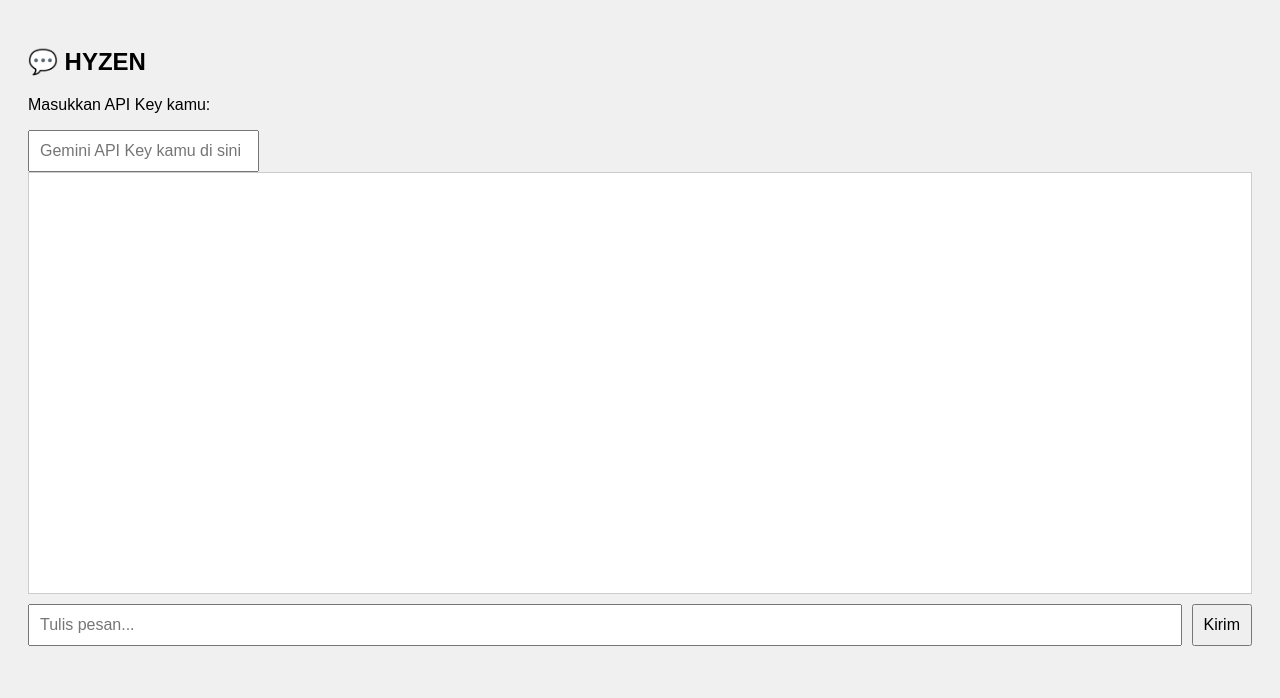
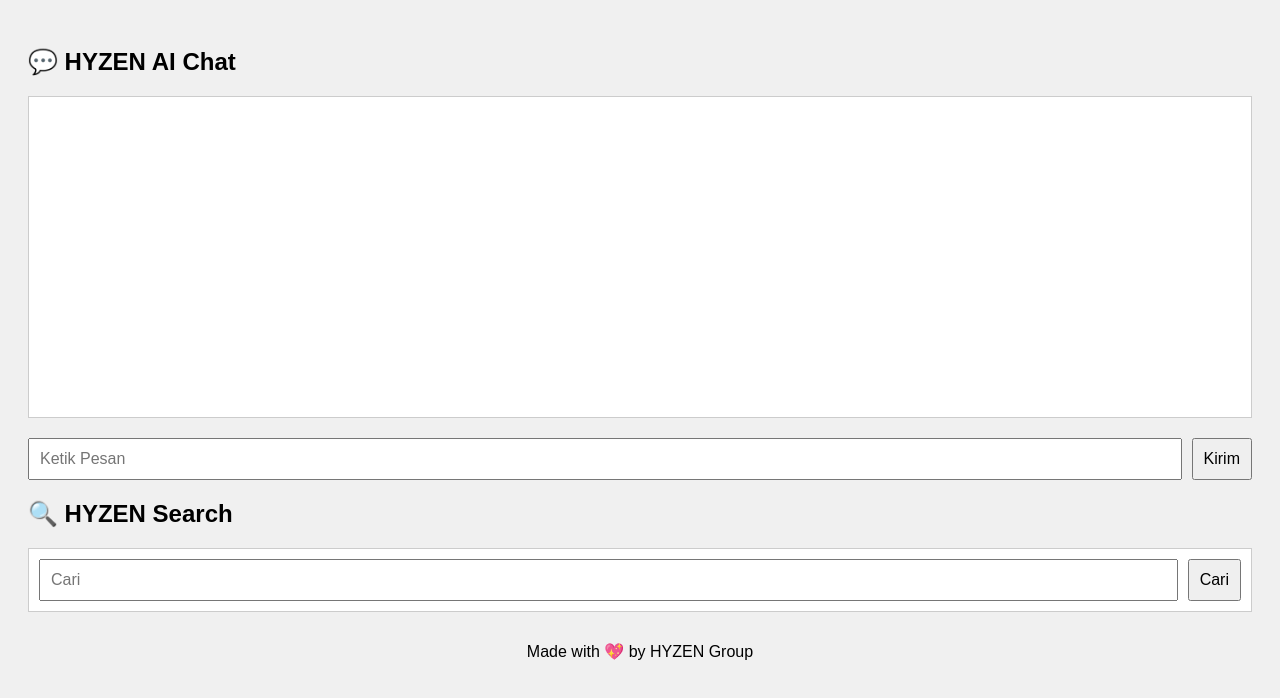
Before and after one commit to rickynolep/rickynolep, a website: page gemini-chat/index.html in a window 1280 px wide. Drawn offline with Linux system fonts and the light colour scheme.

Commit message:
Updated AI CHat

```diff
--- a/gemini-chat/index.html
+++ b/gemini-chat/index.html
@@ -1,27 +1,41 @@
 <!DOCTYPE html>
 <html lang="id">
 <head>
-  <meta charset="UTF-8">
-  <meta name="viewport" content="width=device-width, initial-scale=1.0">
-  <title>HYZEN AI Chat</title>
+  <meta charset="UTF-8" />
+  <meta name="viewport" content="width=device-width, initial-scale=1.0"/>
+  <title>HYZEN - Chat & Search</title>
   <style>
     body { font-family: Arial; padding: 20px; background: #f0f0f0; }
-    #chat { border: 1px solid #ccc; padding: 10px; height: 400px; overflow-y: auto; background: white; margin-bottom: 10px; }
-    #input-area { display: flex; gap: 10px; }
+    #chat, .search-box {
+      border: 1px solid #ccc; padding: 10px; background: white;
+      margin-bottom: 20px;
+    }
+    #chat { height: 300px; overflow-y: auto; }
+    #input-area, .search-box { display: flex; gap: 10px; }
     input, button { padding: 10px; font-size: 1em; }
-    .user { color: blue; }
-    .ai { color: green; }
+    .user { color: black; }
+    .ai { color: red; }
+    footer { margin-top: 30px; text-align: center; }
   </style>
 </head>
 <body>
-  <h2>💬 HYZEN</h2>
-  <p>Masukkan API Key kamu:</p>
-  <input type="text" id="apiKeyInput" placeholder="Gemini API Key kamu di sini" style="flex: 1;">
+
+  <h2>💬 HYZEN AI Chat</h2>
   <div id="chat"></div>
   <div id="input-area">
-    <input type="text" id="userInput" placeholder="Tulis pesan..." style="flex: 1;">
-    <button onclick="sendMessage()" id="sendBtn">Kirim</button>
+    <input type="text" id="userInput" placeholder="Ketik Pesan" style="flex: 1;">
+    <button id="sendBtn">Kirim</button>
   </div>
+
+  <h2>🔍 HYZEN Search</h2>
+  <div class="search-box">
+    <input type="text" id="searchInput" placeholder="Cari" style="flex: 1;">
+    <button id="searchBtn">Cari</button>
+  </div>
+
+  <footer>Made with 💖 by HYZEN Group</footer>
+
+  <!-- Ini yang kita tambahkan buat hubungkan ke file script.js -->
   <script src="script.js"></script>
 </body>
 </html>
--- a/gemini-chat/package.json
+++ b/gemini-chat/package.json
@@ -1 +1 @@
-{ "dependencies": { "@google/generative-ai": "^0.24.1", "readline": "^1.3.0", "readline-sync": "^1.4.10" } }
+{ "dependencies": { "@google/generative-ai": "^0.24.1", "dotenv": "^16.5.0", "readline": "^1.3.0", "readline-sync": "^1.4.10" } }
--- a/gemini-chat/script.js
+++ b/gemini-chat/script.js
@@ -1,24 +1,36 @@
 let chatHistory = [];
-const apiKey = "AIzaSyAZC6stZsv9YEwW0irv-AuKd0Nb2_cN6vw";
+let apiKey = "AIzaSyAZC6stZsv9YEwW0irv-AuKd0Nb2_cN6vw"; // Isi kalau kamu mau pakai Gemini API
 
-// Ambil API Key dari input saat user ngetik
-document.getElementById("apiKeyInput").addEventListener("change", (e) => {
-  apiKey = e.target.value.trim();
+document.addEventListener("DOMContentLoaded", () => {
+  document.getElementById("userInput").addEventListener("keydown", function (e) {
+    if (e.key === "Enter" && !e.shiftKey) {
+      e.preventDefault();
+      sendMessage();
+    }
+  });
+
+  document.getElementById("searchInput").addEventListener("keydown", function (e) {
+    if (e.key === "Enter" && !e.shiftKey) {
+      e.preventDefault();
+      search();
+    }
+  });
+
+  document.getElementById("sendBtn").addEventListener("click", sendMessage);
+  document.getElementById("searchBtn").addEventListener("click", search);
 });
 
 async function sendMessage() {
   const input = document.getElementById("userInput");
   const chat = document.getElementById("chat");
-
   const userMsg = input.value.trim();
   if (!userMsg) return;
 
-  // Tampilkan pesan user
   chat.innerHTML += `<p class="user"><strong>Kamu:</strong> ${userMsg}</p>`;
   input.value = "";
   chat.scrollTop = chat.scrollHeight;
 
-  // Tambahkan pesan user ke history
+  // Simpan ke chat history
   chatHistory.push({ role: "user", parts: [{ text: userMsg }] });
 
   try {
@@ -27,9 +39,7 @@ async function sendMessage() {
       {
         method: "POST",
         headers: { "Content-Type": "application/json" },
-        body: JSON.stringify({
-          contents: chatHistory
-        })
+        body: JSON.stringify({ contents: chatHistory })
       }
     );
 
@@ -38,12 +48,11 @@ async function sendMessage() {
     if (data.candidates && data.candidates.length > 0) {
       let aiReply = data.candidates[0].content.parts[0].text;
       aiReply = aiReply.replace(/\*\*(.*?)\*\*/g, "$1");
-    aiReply = aiReply.replace(/\*(.*?)\*/g, "$1");
+      aiReply = aiReply.replace(/\*(.*?)\*/g, "$1");
 
       chat.innerHTML += `<p class="ai"><strong>HYZEN:</strong> ${aiReply}</p>`;
       chat.scrollTop = chat.scrollHeight;
 
-      // Tambahkan jawaban AI ke history
       chatHistory.push({ role: "model", parts: [{ text: aiReply }] });
     } else {
       chat.innerHTML += `<p class="ai"><strong>HYZEN:</strong> ❌ Gagal dapetin jawaban dari AI.</p>`;
@@ -54,9 +63,10 @@ async function sendMessage() {
     chat.innerHTML += `<p class="ai"><strong>HYZEN:</strong> ❌ Error: ${err.message}</p>`;
   }
 }
-document.getElementById("userInput").addEventListener("keydown", function (e) {
-  if (e.key === "Enter" && !e.shiftKey) {
-    e.preventDefault(); // Biar gak bikin baris baru
-    sendMessage(); // Panggil fungsi kirim
+
+function search() {
+  const input = document.getElementById("searchInput").value.trim();
+  if (input) {
+    alert(`Mencari: ${input} 🔍`);
   }
-});
+}
--- a/gemini-chat/style.css
+++ b/gemini-chat/style.css
@@ -1,31 +1,83 @@
-#sendBtn {
-  position: fixed;
-  bottom: 10px;
-  right: 10px;
-  z-index: 999;
-}
 body {
-  font-size: clamp(14px, 2.5vw, 18px);
   font-family: Arial;
   padding: 20px;
-  background: #f0f0f0;
+  background: #f5f5f5;
+  font-size: clamp(14px, 2.5vw, 18px);
   max-width: 600px;
   margin: auto;
+  box-sizing: border-box;
+  display: flex;
+  flex-direction: column;
+  align-items: center;
+  min-height: 100vh;
 }
-@media (max-width: 600px) {
-  body {
-    font-size: 14px;
-  }
 
-  h1 {
-    font-size: 18px;
-  }
+#chat, .search-box {
+  border: 1px solid #ccc;
+  padding: 10px;
+  background: white;
+  margin-bottom: 20px;
+  width: 100%;
+  box-shadow: 0 4px 8px rgba(0,0,0,0.05);
 }
+
+#chat {
+  height: 300px;
+  overflow-y: auto;
+}
+
 #input-area {
   display: flex;
   gap: 10px;
+  width: 100%;
   position: sticky;
   bottom: 0;
-  background: #f0f0f0;
-  padding-bottom: 10px;
+  background: #f5f5f5;
 }
+
+input, button {
+  padding: 10px;
+  font-size: 1em;
+}
+
+.user {
+  color: black;
+}
+
+.ai {
+  color: red;
+}
+
+.search-box {
+  display: flex;
+  border-radius: 30px;
+  overflow: hidden;
+}
+
+.search-box input {
+  flex: 1;
+  padding: 15px 20px;
+  font-size: 16px;
+  border: none;
+  outline: none;
+}
+
+.search-box button {
+  padding: 15px 20px;
+  background-color: #007BFF;
+  color: white;
+  border: none;
+  cursor: pointer;
+  transition: background 0.3s;
+}
+
+.search-box button:hover {
+  background-color: #0056b3;
+}
+
+footer {
+  margin-top: 30px;
+  text-align: center;
+  color: #999;
+  font-size: 14px;
+}
```
Also changed, not shown: 1 other file.
